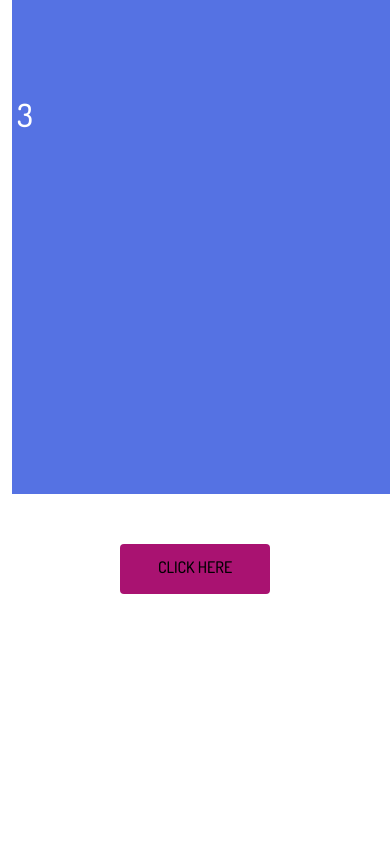
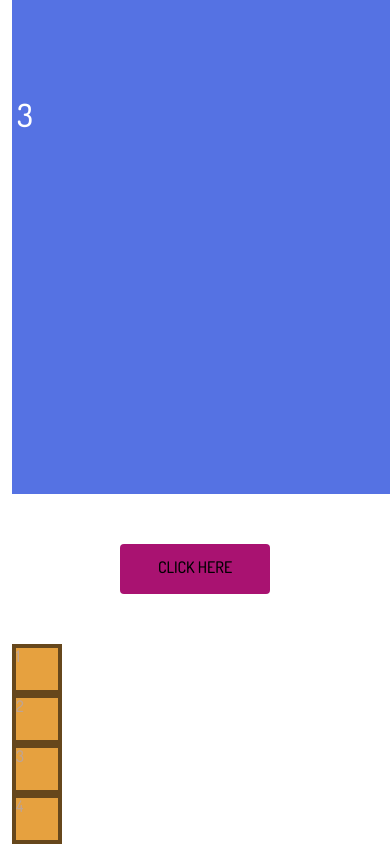
Before and after one commit to Marif-477/24.11.23-video, a plain HTML site: page index.html in a window 390 px wide. Shown: the part 1206-2050 px from the top of the page. Before the commit the page ends 1850 px from the top, so only its background shows below. Drawn offline with nearby package versions, Linux system fonts and the light colour scheme.

Commit message:
media-hover-design

```diff
--- /dev/null
+++ b/_fourth.sass
@@ -0,0 +1,19 @@
+#fourth
+    .minibox
+        color: #bfa493
+        height: 200px
+        width: 200px
+        border: solid #1c1a1c
+        border-width: 6px
+        transition: 1s
+        &:hover
+            border-radius: 50%
+            border: solid #eea348
+            border-width: 10px
+    @media (max-width: 400px)
+        .minibox
+            height: 50px
+            width: 50px
+            background-color: #e6a13f
+            border: solid #66471c
+            border-width: 4px
--- a/index.html
+++ b/index.html
@@ -52,6 +52,18 @@
                 </div>
             </div>
         </section>
+        <section id="fourth">
+            <div class="container">
+                <div class="row">
+                    <div class="box">
+                        <div class="minibox">1</div>
+                        <div class="minibox">2</div>
+                        <div class="minibox">3</div>
+                        <div class="minibox">4</div>
+                    </div>
+                </div>
+            </div>
+        </section>
     </main>
 
     <footer>
--- a/style.sass
+++ b/style.sass
@@ -2,3 +2,4 @@
 @import first
 @import second
 @import third
+@import fourth
```
Also changed, not shown: style.css, 1 other file.
